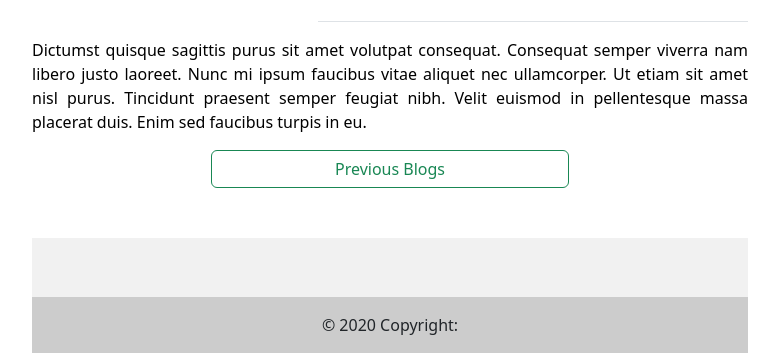
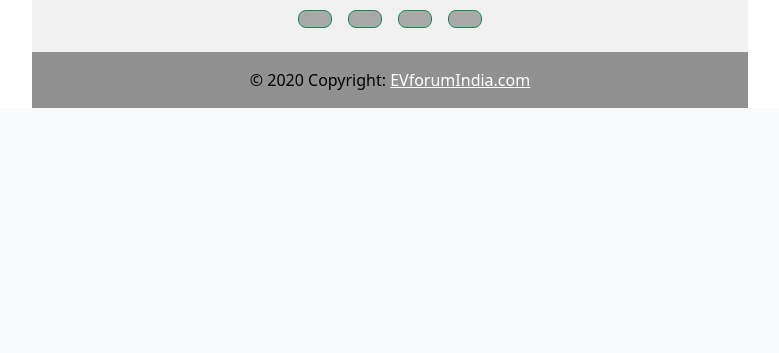
Before and after one commit to Deepswag/EVforum-India-Website, a Flask app: page / in a window 1280 px wide. Shown: the part 3494-3847 px from the top of the page, without its empty margins (250-1029 px from the left). After the commit the page ends 3602 px from the top, so only its background shows below. Run offline with Flask 3, Linux system fonts and the light colour scheme.

Commit message:
updated footer

```diff
--- a/templates/dealers.html
+++ b/templates/dealers.html
@@ -1,11 +1,11 @@
-<div class="col-4">
+<div class="col-3">
     <img src="/static/glance.jpg" class="rounded float-start" alt="Scooty" style="width:120%">
 
 </div>
 
-<div class="border-bottom row" style="margin-bottom:16px;padding-bottom:30px;">
+<div class="border-bottom row" style="margin-bottom:16px;padding-bottom:10px;">
     <div class="col-6">
-    <h5 style="color:(120,120,120); margin-bottom:8px; margin-top:25px">
+    <h5 style="color:(120,120,120); margin-bottom:8px">
         {{job ['title']}}</h5>
 
             <div style="margin-bottom:8px;"><b>Dealership:</b>{{job ['company']}}</div>
@@ -14,8 +14,8 @@
         <button type="button" class="btn btn-outline-success">Map Location</button>
     </div>
 
-<div class="col-4">
-    <img src="/static/glance.jpg" class="rounded float-start" alt="Scooty" style="margin-top:10px; width:210%">
+<div class="col-3">
+    <img src="/static/glance.jpg" class="rounded float-start" alt="Scooty" style="margin-top:1px; width:210%">
 
 </div>
 </div>
--- a/templates/footer.html
+++ b/templates/footer.html
@@ -1,72 +1,23 @@
-<div>
-<footer class="text-center text-black p-3" style="background-color: #f1f1f1; margin-top:50px">
-
-<!-- Section: Social media -->
-
-    <!-- Facebook -->
-      <a
-        class="btn btn-link btn-floating btn-lg text-dark m-1"
-        href="#!"
-        role="button"
-        data-mdb-ripple-color="dark"
-        ><i class="fab fa-facebook-f"></i
-      ></a>
-
-      <!-- Twitter -->
-      <a
-        class="btn btn-link btn-floating btn-lg text-dark m-1"
-        href="#!"
-        role="button"
-        data-mdb-ripple-color="dark"
-        ><i class="fab fa-twitter"></i
-      ></a>
-
-      <!-- Google -->
-      <a
-        class="btn btn-link btn-floating btn-lg text-dark m-1"
-        href="#!"
-        role="button"
-        data-mdb-ripple-color="dark"
-        ><i class="fab fa-google"></i
-      ></a>
-
-      <!-- Instagram -->
-      <a
-        class="btn btn-link btn-floating btn-lg text-dark m-1"
-        href="#!"
-        role="button"
-        data-mdb-ripple-color="dark"
-        ><i class="fab fa-instagram"></i
-      ></a>
-
-      <!-- Linkedin -->
-      <a
-        class="btn btn-link btn-floating btn-lg text-dark m-1"
-        href="#!"
-        role="button"
-        data-mdb-ripple-color="dark"
-        ><i class="fab fa-linkedin"></i
-      ></a>
-      <!-- Github -->
-      <a
-        class="btn btn-link btn-floating btn-lg text-dark m-1"
-        href="#!"
-        role="button"
-        data-mdb-ripple-color="dark"
-        ><i class="fab fa-github"></i
-      ></a>
-    </section>
-    <!-- Section: Social media -->
+<footer class="text-center text-lg-start" style="background-color: #f1f1f1; margin-top:60px">
+    <div class="container d-flex justify-content-center py-4">
+      <button type="button" class="btn btn-success btn-lg btn-floating mx-2" style="background-color: darkgray;">
+        <i class="fab fa-facebook-f"></i>
+      </button>
+      <button type="button" class="btn btn-success btn-lg btn-floating mx-2" style="background-color: darkgray;">
+        <i class="fab fa-youtube"></i>
+      </button>
+      <button type="button" class="btn btn-success btn-lg btn-floating mx-2" style="background-color: darkgray;">
+        <i class="fab fa-instagram"></i>
+      </button>
+      <button type="button" class="btn btn-success btn-lg btn-floating mx-2" style="background-color: darkgray;">
+        <i class="fab fa-twitter"></i>
+      </button>
     </div>
-  <!-- Grid container -->
 
     <!-- Copyright -->
-  <div class="text-center text-dark p-3" style="background-color: rgba(0, 0, 0, 0.2);">
+    <div class="text-center text-black p-3" style="background-color: rgba(0, 0, 0, 0.4);">
       © 2020 Copyright:
-    <a class="text-dark" href="..."</a>
+      <a class="text-white" href="https://evforumindia.com/">EVforumIndia.com</a>
     </div>
     <!-- Copyright -->
   </footer>
-
-</div>
-<!-- End of .container -->
--- a/templates/home.html
+++ b/templates/home.html
@@ -46,7 +46,8 @@
 
             <h2>About {{company_name}}</h2>
             <p>
-                Lorem ipsum dolor sit amet, consectetur adipiscing elit, sed do eiusmod tempor incididunt ut labore et dolore magna aliqua. Ut enim ad minim veniam, quis nostrud exercitation ullamco laboris nisi ut aliquip ex ea commodo consequat. Duis aute irure dolor in reprehenderit in voluptate velit esse cillum dolore eu fugiat nulla pariatur. Excepteur sint occaecat cupidatat non proident, sunt in culpa qui officia deserunt mollit anim id est laborum.
+                EV (Electric Vehicles) in India is a relatively new term in Mobility & Vehicles Industry. We are pleased to set-up this new venture for covering all the latest trends & launches, your questions & concerns about this exciting industry of the future.
+Stay tuned for the upcoming stuff which will take you for a new ride !
             </p>
 
             <h2>New Launches</h2>
```
Lines whose indentation alone changed are shown as unchanged.
